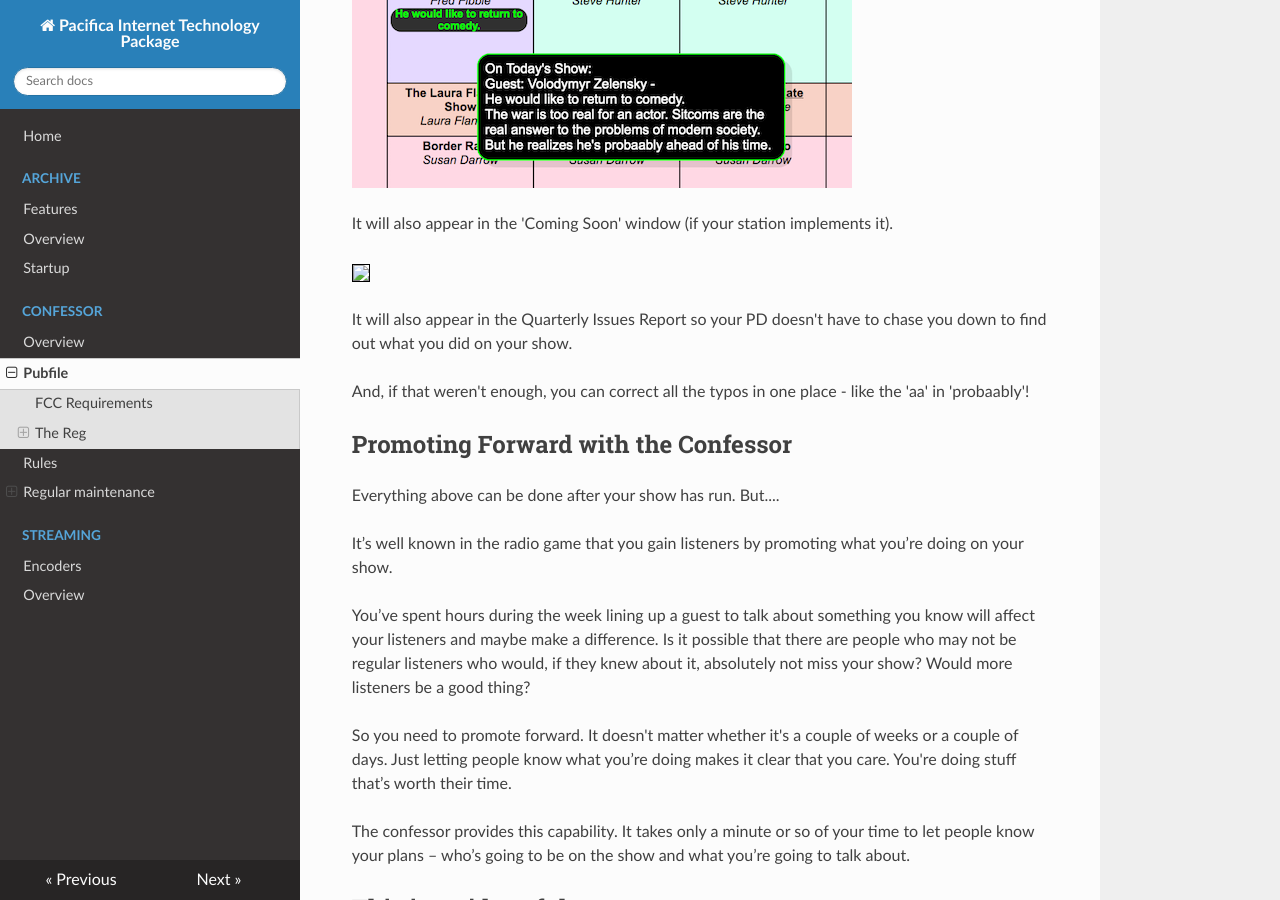
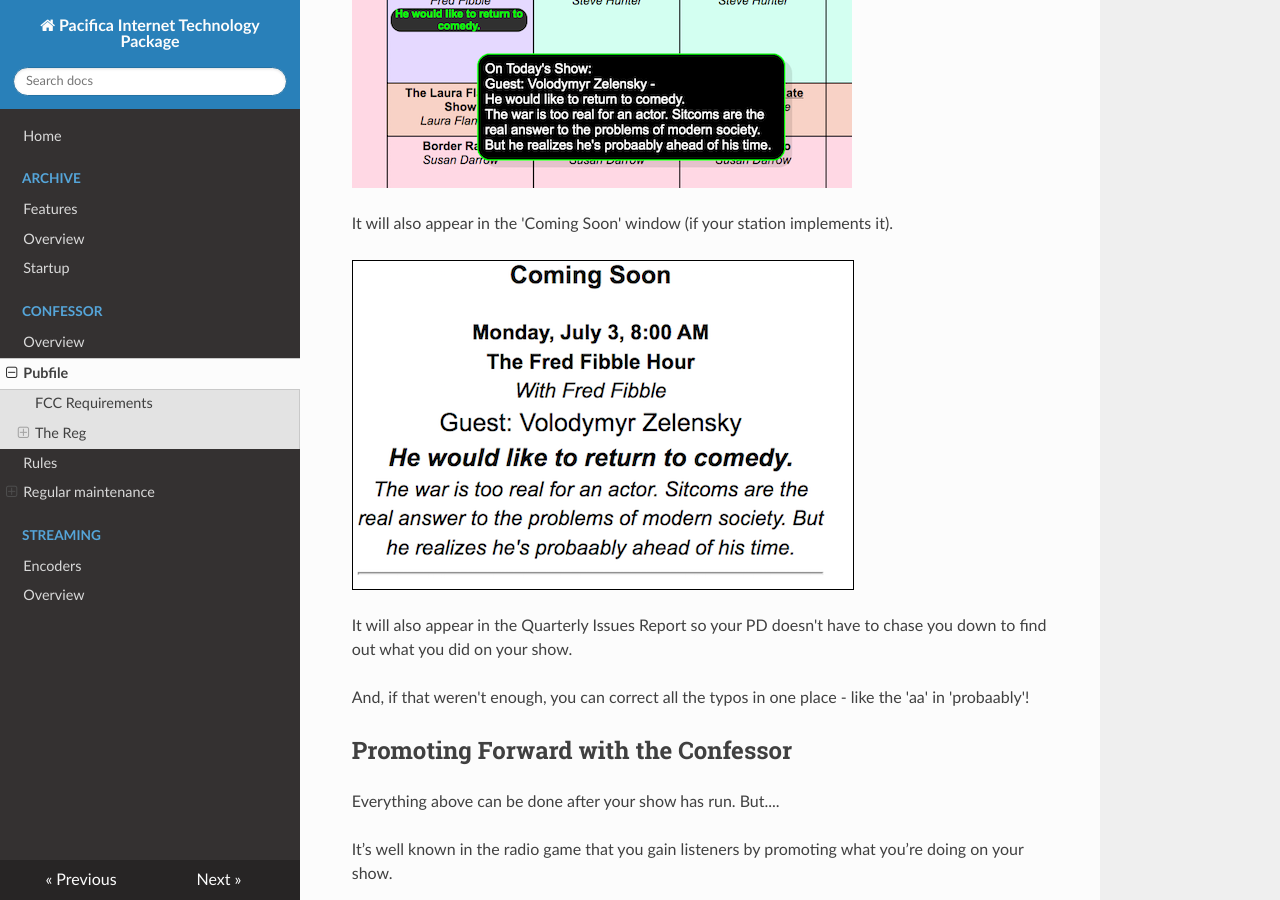
Before and after one commit to opensourceradio/ram, an MkDocs documentation site: the page built from docs/confessor/pubfile.md, in a window 1280 px wide and 900 px high, scrolled down 3208 px. Built offline with MkDocs 1.6.1, drawn with Linux system fonts in a browser that asks for light colours; nearby versions of some CDN libraries.

Commit message:
"src" attribute in HTML "img" tags need to start with an absolute path.

```diff
--- a/docs/confessor/pubfile.md
+++ b/docs/confessor/pubfile.md
@@ -72,7 +72,7 @@
 
 It will also appear in the 'Coming Soon' window (if your station implements it).
 
-<img src="../assets/comingsoon_fibble_shot.png" style="border:1pt solid black;">
+<img src="/assets/comingsoon_fibble_shot.png" style="border:1pt solid black;">
 
 It will also appear in the Quarterly Issues Report so your PD doesn't have to chase you down to find out what you did on your show.
 
```
